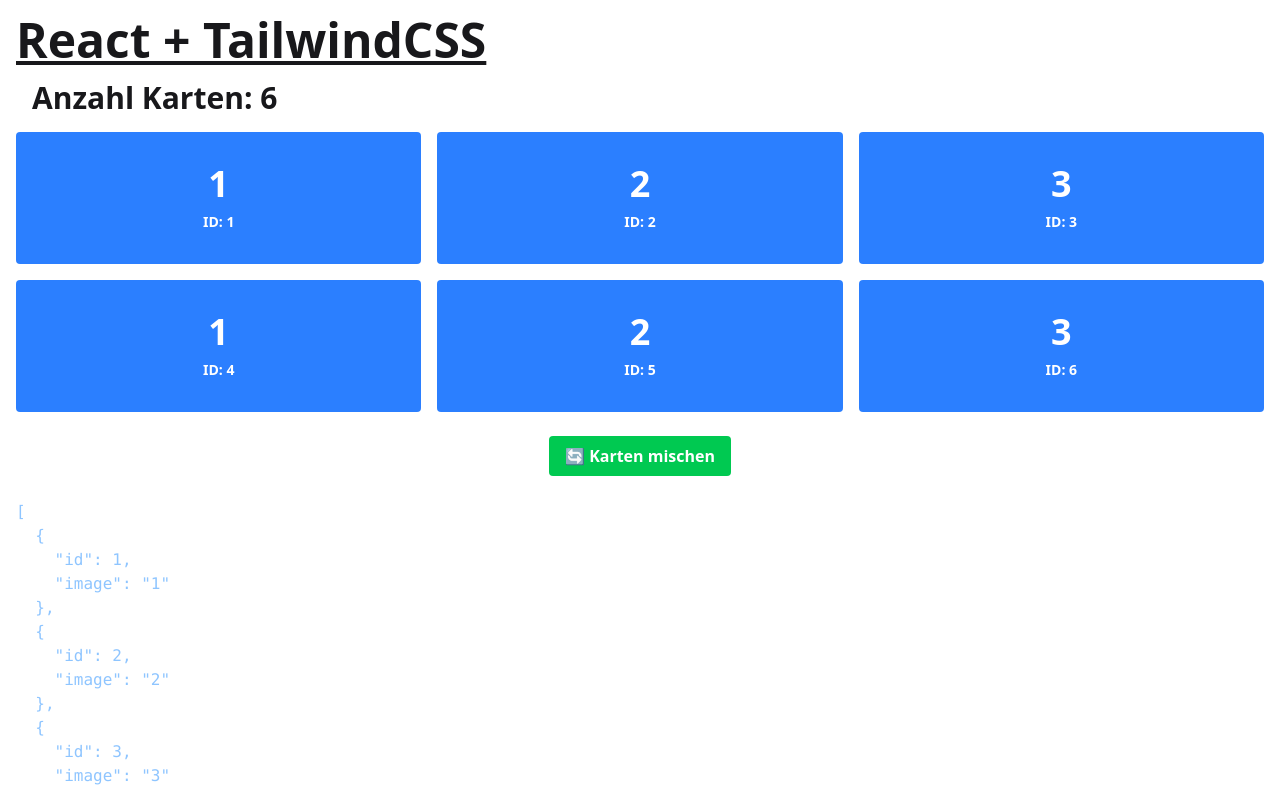
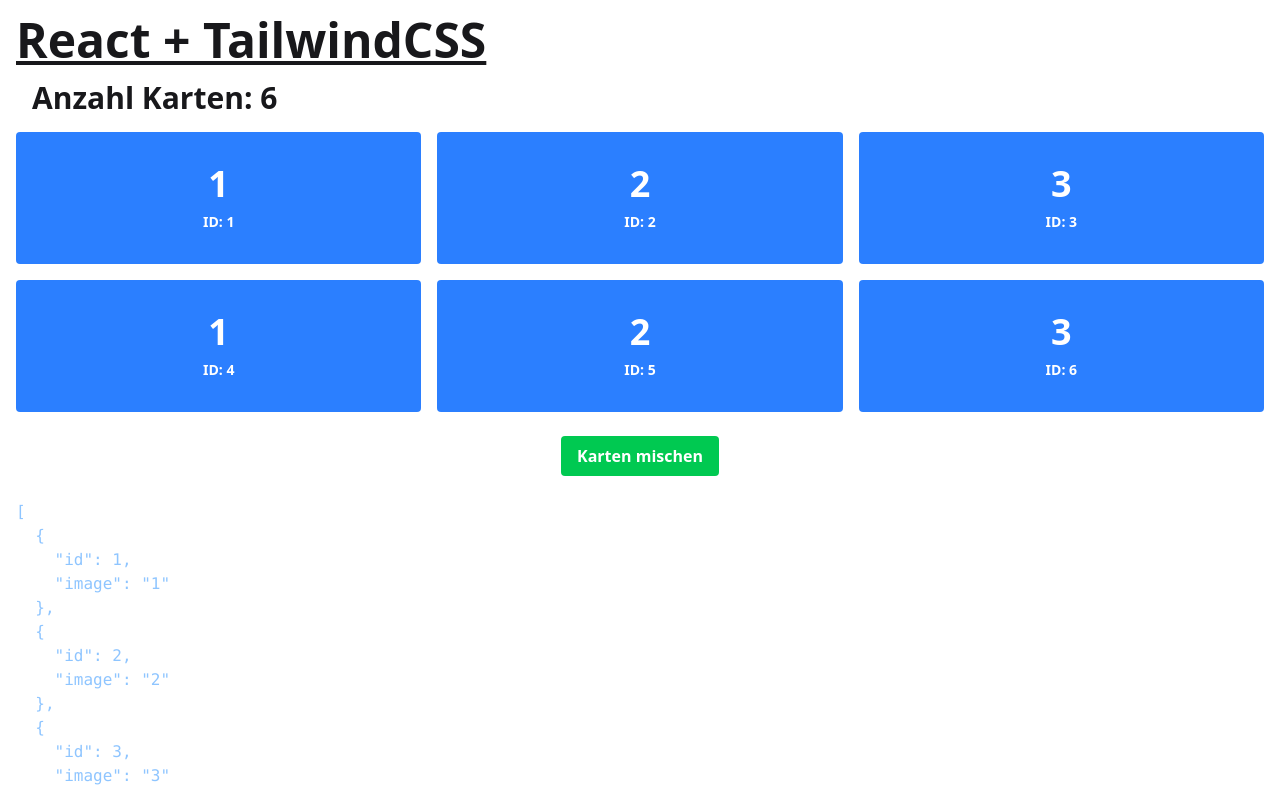
Before and after one commit to mw-codes/new-advanced-memory, a React (Vite) app: page / in a window 1280 px wide. Shown: the top 790 px of the page. Built offline with nearby package versions, Linux system fonts and the light colour scheme.

Commit message:
shuffle button

```diff
--- a/src/App.jsx
+++ b/src/App.jsx
@@ -49,7 +49,7 @@
           className="bg-green-500 hover:bg-green-700 text-white font-bold py-2 px-4 rounded"
           onClick={shuffleCards}
         >
-          🔄 Karten mischen
+          Karten mischen
         </button>
       </div>
       {/* DEBUG: Cards-Array als formatiertes JSON anzeigen */}
```
